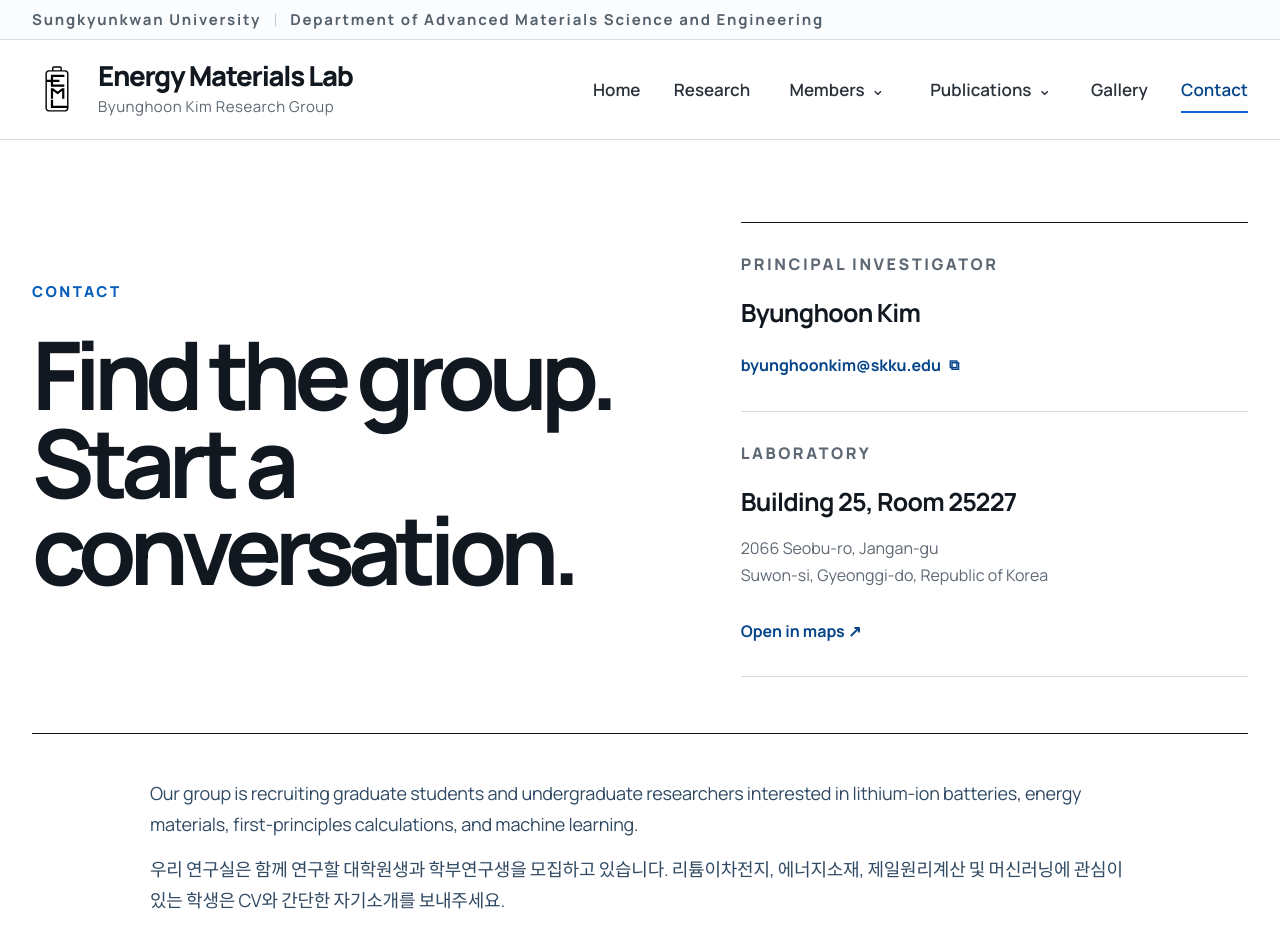
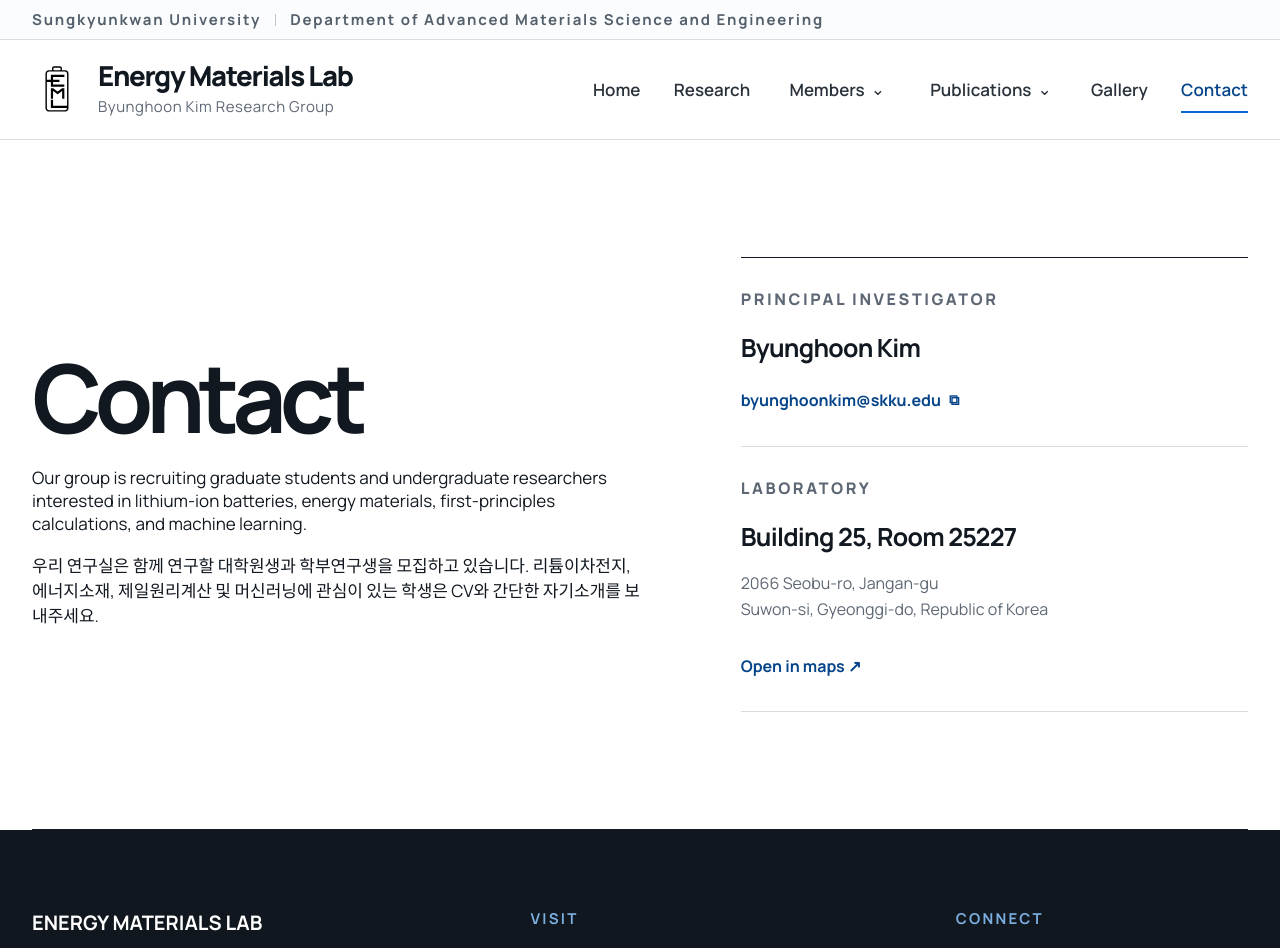
Before and after one commit to Energy-Materials-Laboratory/energy-materials-laboratory.github.io, a Next.js app: page /contact in a window 1280 px wide. Shown: the top 948 px of the page. Built offline with nearby package versions, Linux system fonts and the light colour scheme.

Commit message:
Move recruitment copy into the contact intro

```diff
--- a/app/contact/page.tsx
+++ b/app/contact/page.tsx
@@ -8,9 +8,12 @@ export default function ContactPage() {
   return (
     <SiteShell>
       <section className="contact-hero site-width">
-        <div>
-          <p className="eyebrow">{contact.hero.eyebrow}</p>
-          <h1>{contact.hero.titleLine1}<br />{contact.hero.titleLine2}</h1>
+        <div className="contact-intro">
+          <h1 className="contact-page-label">{contact.hero.eyebrow}</h1>
+          <div className="contact-intro-copy">
+            <p>{contact.recruitment.english}</p>
+            <p>{contact.recruitment.korean}</p>
+          </div>
         </div>
         <div className="contact-details">
           <div>
@@ -25,12 +28,6 @@ export default function ContactPage() {
             <a href={contact.laboratory.mapUrl} target="_blank" rel="noreferrer">{contact.laboratory.mapLabel} ↗</a>
           </div>
         </div>
-        <div className="contact-recruitment">
-          <div className="contact-recruitment-copy">
-            <p>{contact.recruitment.english}</p>
-            <p>{contact.recruitment.korean}</p>
-          </div>
-        </div>
       </section>
     </SiteShell>
   );
```
